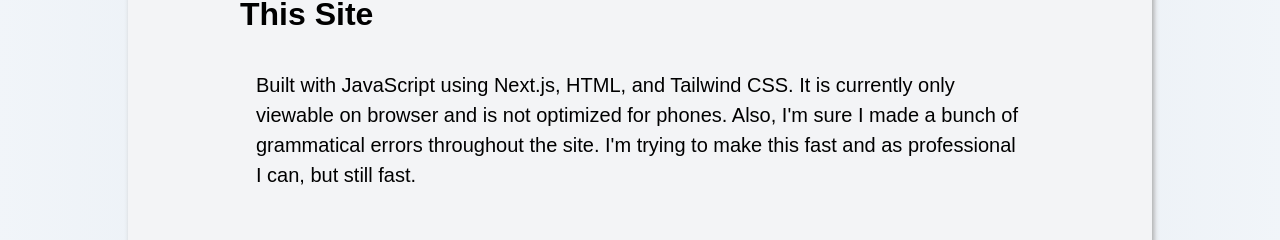
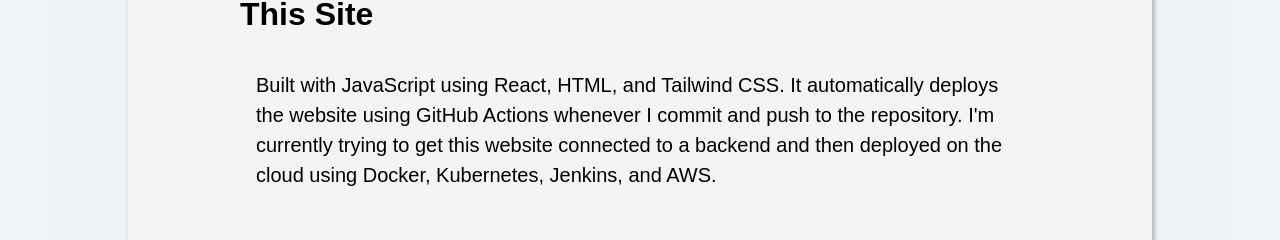
Before and after one commit to PapsBurr/resume-website, a Next.js app: page / in a window 1280 px wide. Shown: the part 3786-4026 px from the top of the page. Built offline with nearby package versions, Linux system fonts and the light colour scheme.

Commit message:
updates This Website text on the main page

```diff
--- a/src/app/page.js
+++ b/src/app/page.js
@@ -128,11 +128,12 @@
           <div>
             <h2>This Site</h2>
             <p>
-              Built with JavaScript using Next.js, HTML, and Tailwind CSS. It is
-              currently only viewable on browser and is not optimized for phones.
-              Also, I'm sure I made a bunch of grammatical errors
-              throughout the site. I'm trying to make this fast and as
-              professional I can, but still fast.
+              Built with JavaScript using React, HTML, and Tailwind CSS. It
+              automatically deploys the website using GitHub Actions whenever
+              I commit and push to the repository.
+              I'm currently trying to get this website connected to a backend
+              and then deployed on the cloud using Docker, Kubernetes, Jenkins,
+              and AWS.
             </p>
             <hr></hr>
           </div>
```
